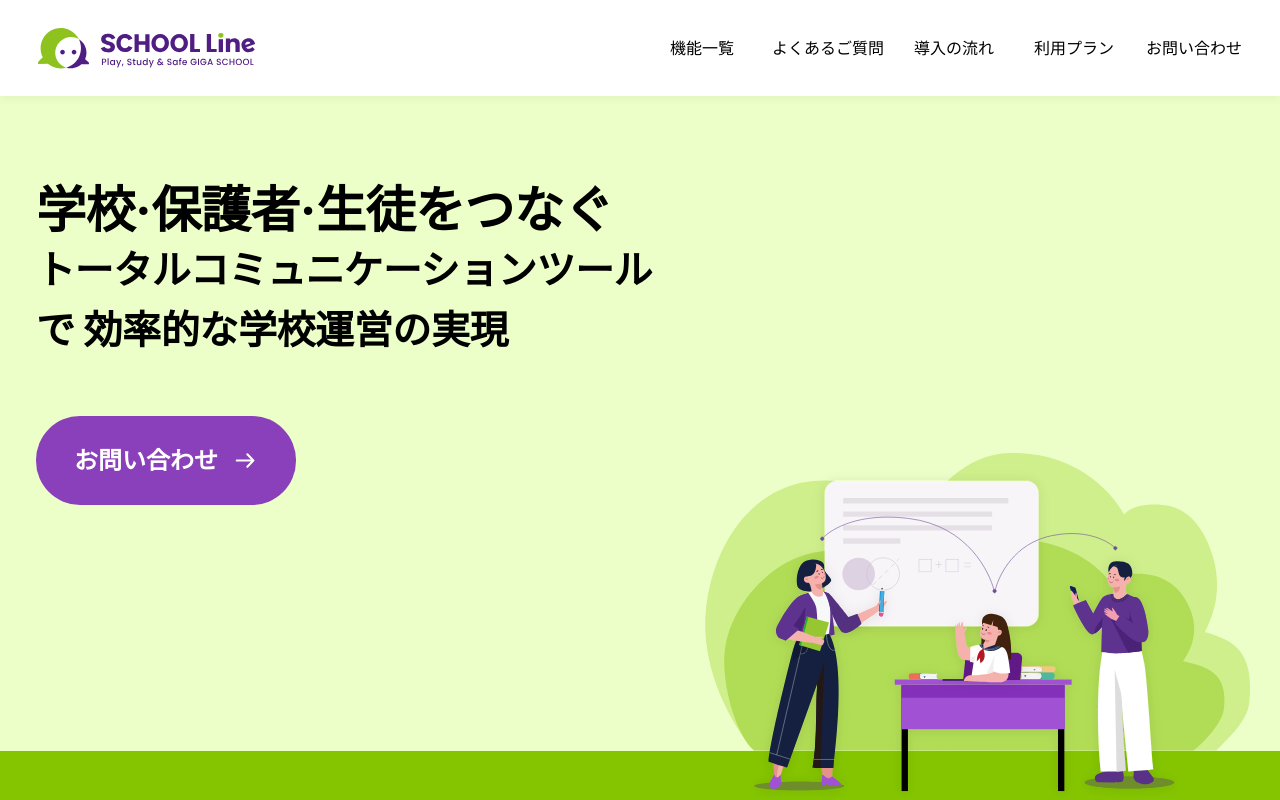
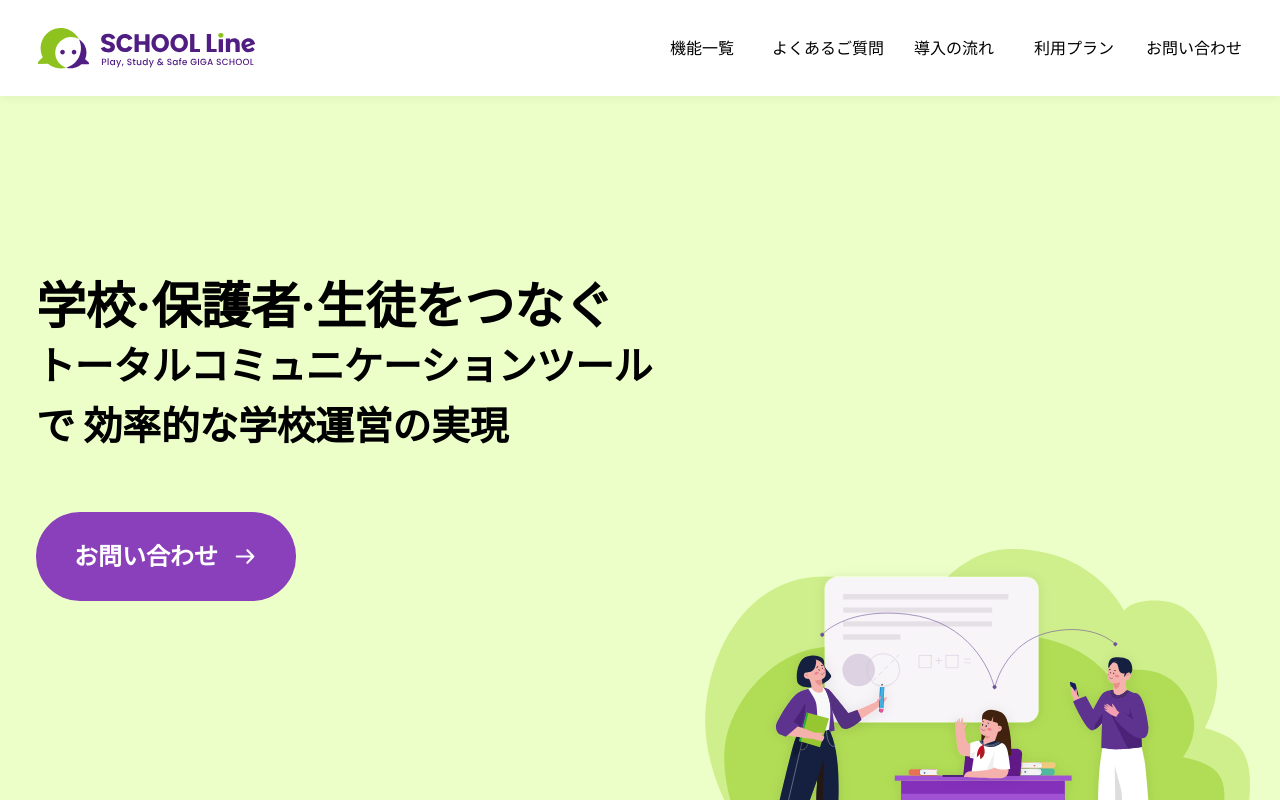
Before and after one commit to eunjin0212/schoolLine, a React (Vite) app: page / in a window 1280 px wide. Shown: the top 800 px of the page. Built offline with nearby package versions, Linux system fonts and the light colour scheme; a web font is replaced by a local one.

Commit message:
🐛 스크롤 내린 상태에서 메뉴 펼침 시 안보이는 현상

```diff
--- a/src/components/NavBar.tsx
+++ b/src/components/NavBar.tsx
@@ -16,7 +16,7 @@ const NavBar = () => {
 
   return (
     <header className='sticky z-50 -top-px'>
-      <nav className='absolute z-30 flex justify-center h-12 px-6 lg:h-24 md:h-[60px] lg:px-9 md:px-7 shadow-[0px_4px_8px_0px_#0000000A] w-full bg-white '>
+      <nav className='absolute z-30 flex justify-center h-12 md:h-[60px] lg:h-24 px-6 lg:px-9 md:px-7 shadow-[0px_4px_8px_0px_#0000000A] w-full bg-white '>
         <ul className='flex lg:w-[90rem] w-full lg:relative gap-5 xl:gap-10'>
           <li className={linkPadding}>
             <Link to={'/'}>
--- a/src/index.css
+++ b/src/index.css
@@ -11,3 +11,7 @@
 body {
   position: relative;
 }
+
+main {
+  @apply pt-12 md:pt-[60px] lg:pt-24
+}
```
